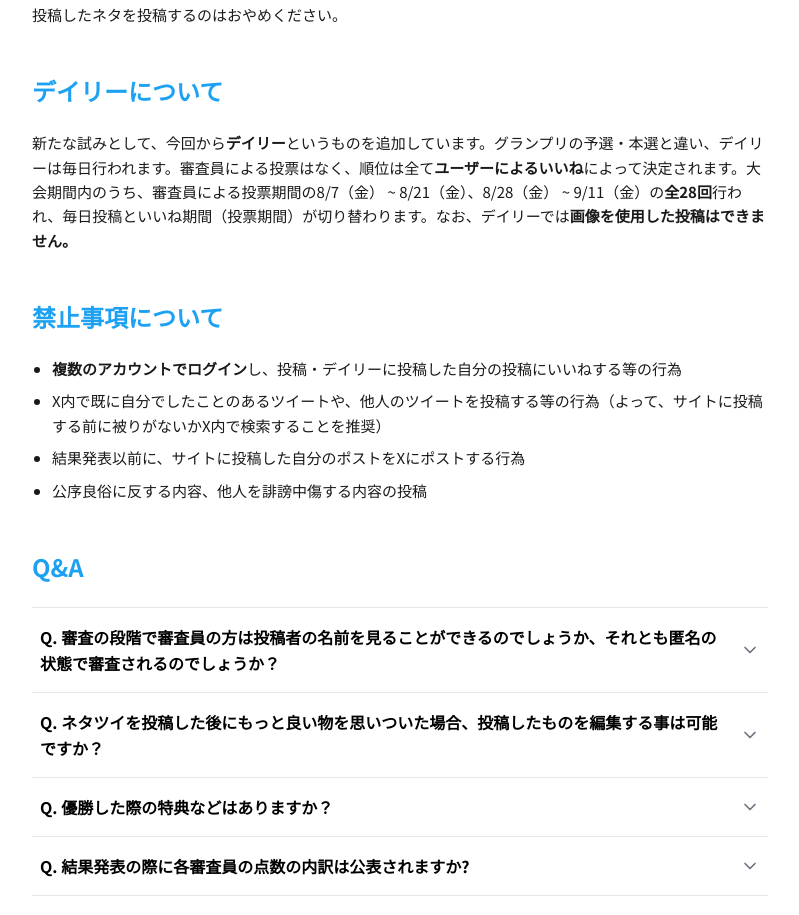
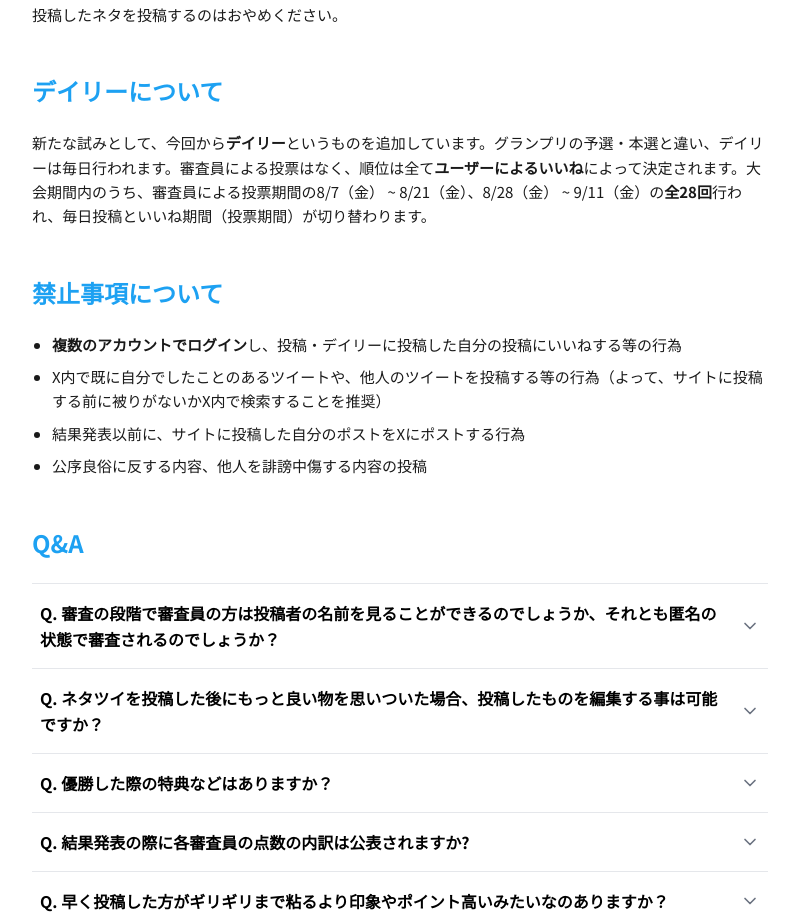
Before and after one commit to Megane14916/netatwi-frontend, a Next.js app: page /rules in a window 1280 px wide. Shown: the part 2062-2977 px from the top of the page, without its empty margins (240-1039 px from the left). Built offline with nearby package versions, Linux system fonts and the light colour scheme; no server answers.

Commit message:
ルール２

```diff
--- a/app/rules/page.tsx
+++ b/app/rules/page.tsx
@@ -143,7 +143,7 @@ export default function RulesPage() {
                         </h2>
                         <div className="space-y-6">
                             <div className="text-[15px] leading-relaxed text-black/90 dark:text-white/90">
-                                <p>新たな試みとして、今回から<strong>デイリー</strong>というものを追加しています。グランプリの予選・本選と違い、デイリーは毎日行われます。審査員による投票はなく、順位は全て<strong>ユーザーによるいいね</strong>によって決定されます。大会期間内のうち、審査員による投票期間の8/7（金） ~ 8/21（金）、8/28（金） ~ 9/11（金）の<strong>全28回</strong>行われ、毎日投稿といいね期間（投票期間）が切り替わります。なお、デイリーでは<strong>画像を使用した投稿はできません。</strong></p>
+                                <p>新たな試みとして、今回から<strong>デイリー</strong>というものを追加しています。グランプリの予選・本選と違い、デイリーは毎日行われます。審査員による投票はなく、順位は全て<strong>ユーザーによるいいね</strong>によって決定されます。大会期間内のうち、審査員による投票期間の8/7（金） ~ 8/21（金）、8/28（金） ~ 9/11（金）の<strong>全28回</strong>行われ、毎日投稿といいね期間（投票期間）が切り替わります。</p>
                             </div>
                         </div>
                     </section>
```
